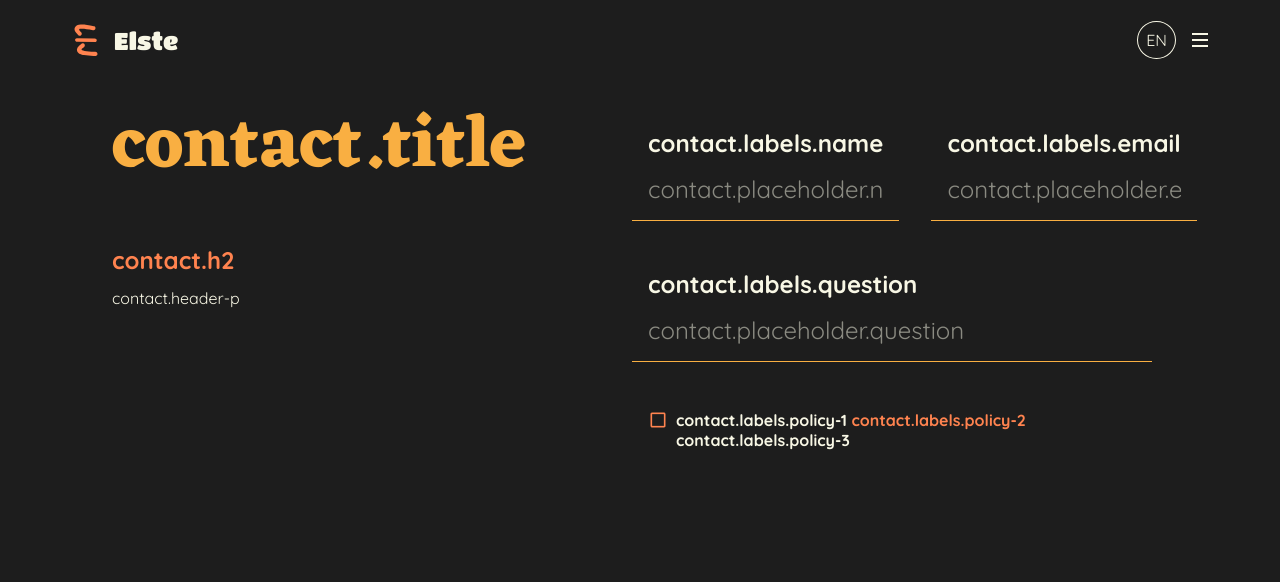
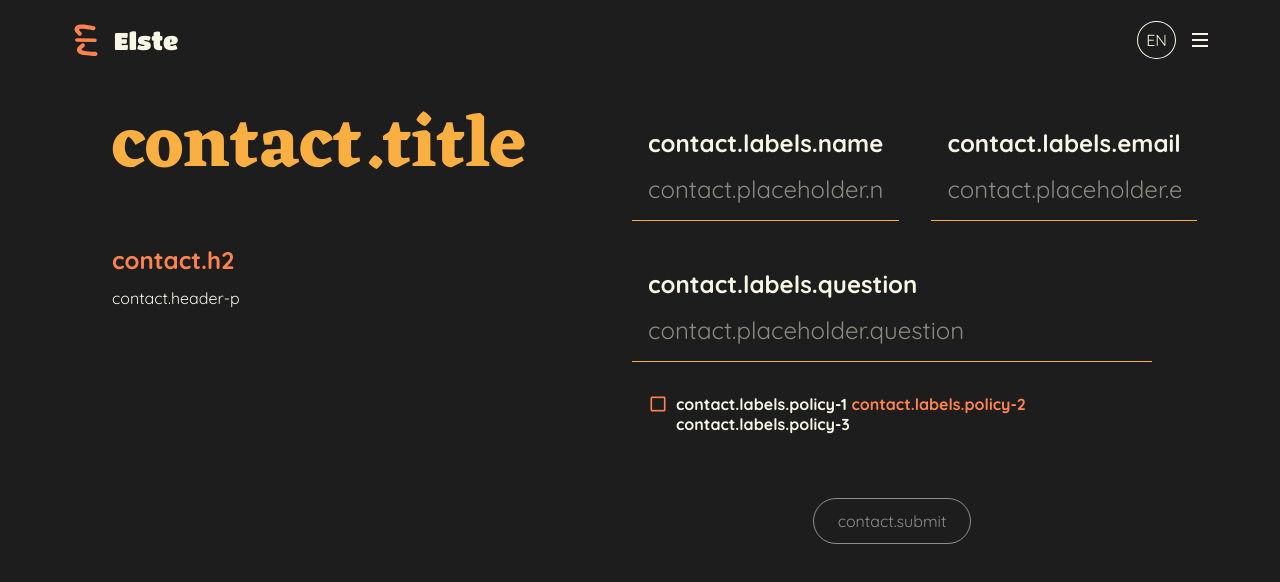
Before and after one commit to elma1989/portfolio, an Angular app: page / in a window 1280 px wide. Both pictures are taken after a click on the button "Get in Touch". Shown: the top 582 px of the page. Built offline with nearby package versions, Linux system fonts and the light colour scheme.

Commit message:
feat: ContactSectionComponent - submit-function

```diff
--- a/public/assets/styles/buttons.css
+++ b/public/assets/styles/buttons.css
@@ -7,3 +7,13 @@
 .btn-default:hover {
     background-color: var(--orange);
 }
+
+.disabled {
+    color: rgba(255, 255, 255, 0.5);
+    border-color: rgba(255, 255, 255, 0.5);
+}
+
+.disabled:hover {
+    background-color: transparent;
+    cursor: default;
+}
--- a/src/app/main-content/contact-section/contact-section.component.html
+++ b/src/app/main-content/contact-section/contact-section.component.html
@@ -56,7 +56,7 @@
                 (focus)="setFocus('question')"
                 (blur)="setBlur('question')">
             </div>
-            <div class="check-area w-full p-4
+            <div class="w-full px-4
             flex flex-col gap-4">
                 <div class="flex gap-2">
                     <div class="w-5 h-5 relative shrink-0">
@@ -79,6 +79,11 @@
                 </div>
                 <div class="error-msg h-4">{{ errorPolicy }}</div>
             </div>
+            <div class="w-full flex justify-center">
+                <input type="submit" [value]="submitValue"
+                class="btn-default"
+                [class.disabled]="form.invalid">
+            </div>
         </form>
     </div>
 </div>
--- a/src/app/main-content/contact-section/contact-section.component.ts
+++ b/src/app/main-content/contact-section/contact-section.component.ts
@@ -80,6 +80,10 @@ export class ContactSectionComponent implements OnInit {
     && this.form.controls.policy.invalid
       ? this.ts.translate('contact.error.policy') : '';
   }
+
+  get submitValue(): string {
+    return this.ts.translate('contact.submit');
+  }
   // #endregion
 
   // #region Focus
@@ -137,6 +141,7 @@ export class ContactSectionComponent implements OnInit {
   }
   // #endregion
 
+  // #region Form
   /**
    * Trims a control.
    * @param name Name of Control.
@@ -147,7 +152,14 @@ export class ContactSectionComponent implements OnInit {
       control.setValue(control.value.trim());
   }
 
+  /** Submits the form. */
   onSubmit() {
+    if(this.form.invalid) {
+      this.form.markAllAsTouched();
+      return;
+    }
 
+    this.form.reset();
   }
+  // #endregion
 }
--- a/src/styles.css
+++ b/src/styles.css
@@ -14,7 +14,7 @@ html {
     color: var(--white);
 }
 
-button {
+button, input[type=submit] {
     cursor: pointer;
 }
 
```
